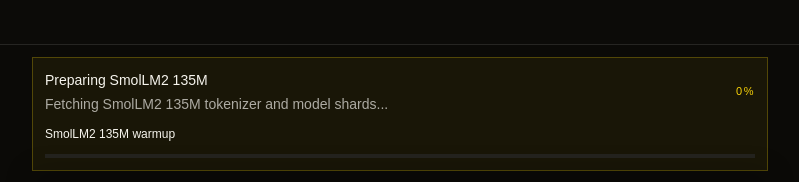
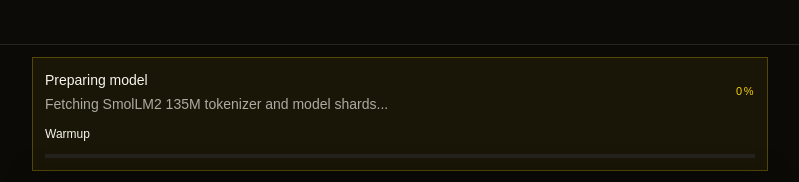
Before and after one commit to joshxfi/bumblebee, a React (Vite) app: page / in a window 1280 px wide. Both pictures are taken after a click on the button "Tell me a short joke.". Shown: the part 537-719 px from the top of the page, without its empty margins (240-1039 px from the left). Built offline with nearby package versions, Linux system fonts and the light colour scheme.

Commit message:
chore: update model prep description

```diff
--- a/src/components/chat/chat-prepare-model.tsx
+++ b/src/components/chat/chat-prepare-model.tsx
@@ -59,7 +59,7 @@
       <div className="border border-primary/25 bg-primary/6 px-3 py-3 text-sm">
         <div className="flex items-center justify-between gap-3">
           <div className="min-w-0">
-            <div className="font-medium text-foreground">Preparing {modelLabel}</div>
+            <div className="font-medium text-foreground">Preparing model</div>
             <p className="mt-1 text-muted-foreground">{detail}</p>
           </div>
           <div className="shrink-0 text-[11px] font-medium uppercase tracking-[0.14em] text-primary">
@@ -68,7 +68,7 @@
         </div>
         <div className="mt-3">
           <Progress value={progress ?? 8}>
-            <ProgressLabel>{modelLabel} warmup</ProgressLabel>
+            <ProgressLabel>Warmup</ProgressLabel>
           </Progress>
         </div>
         {progressMeta ? (
```
